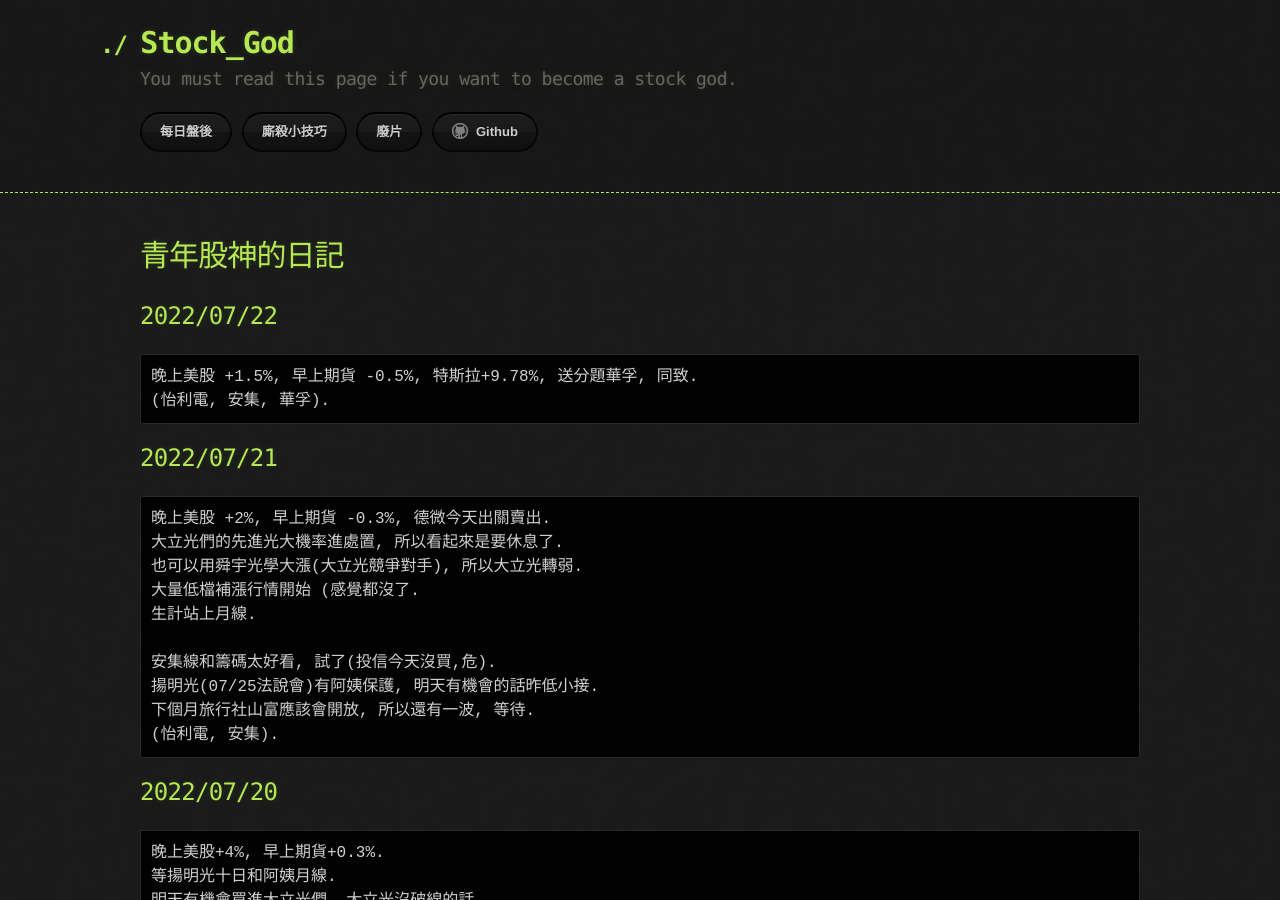
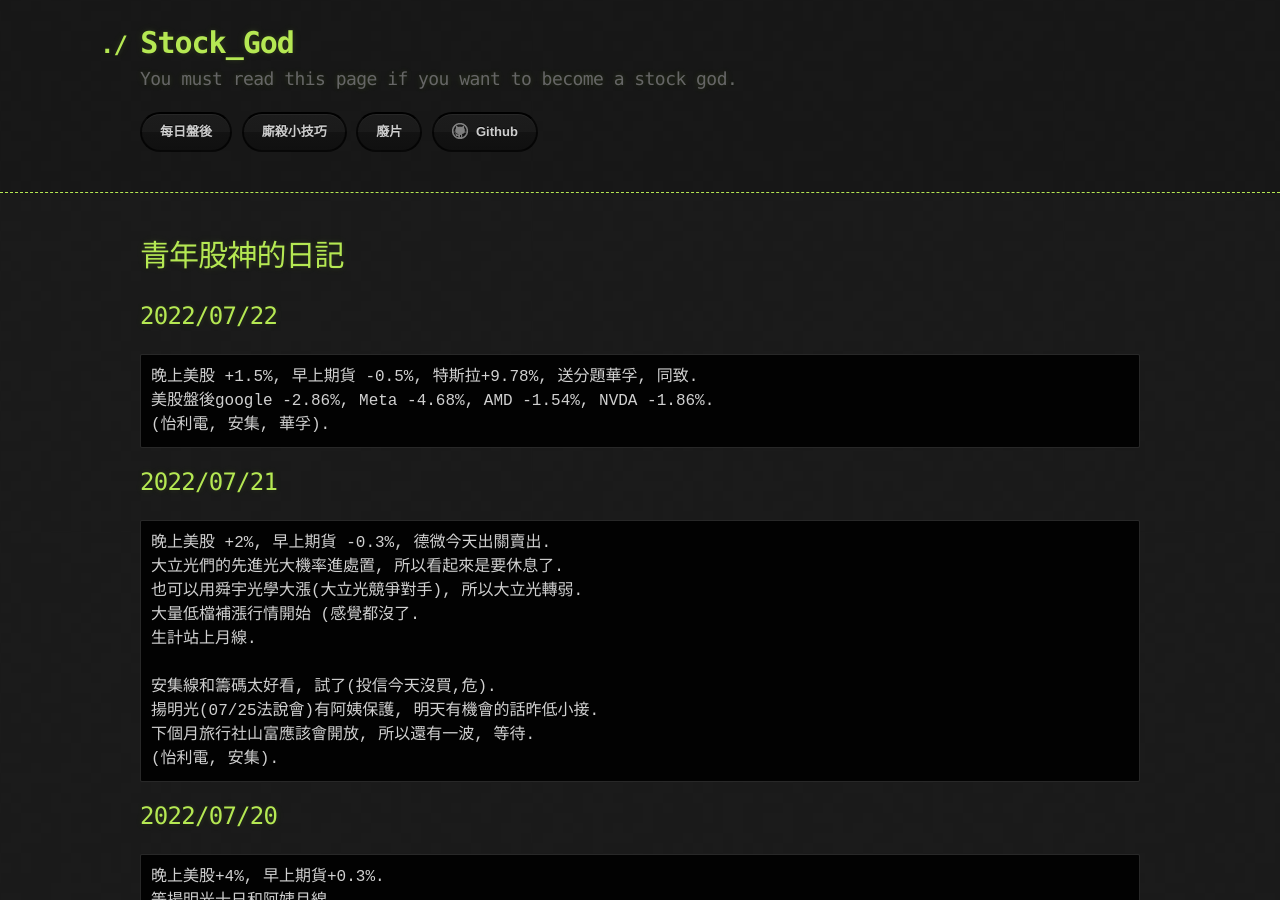
Before and after one commit to lepg5487/Stock_God, a Jekyll site: the page built from index.md, in a window 1280 px wide and 900 px high. Built offline with Jekyll 4.4.1, drawn with Linux system fonts in a browser that asks for light colours; our own code applies the rules of GitHub Pages for plain Markdown files.

Commit message:
Update index.md

````diff
--- a/index.md
+++ b/index.md
@@ -6,6 +6,7 @@ layout: testlayouts
 ## 2022/07/22
 ```
 晚上美股 +1.5%, 早上期貨 -0.5%, 特斯拉+9.78%, 送分題華孚, 同致.
+美股盤後google -2.86%, Meta -4.68%, AMD -1.54%, NVDA -1.86%.
 (怡利電, 安集, 華孚).
 ```
 
````
